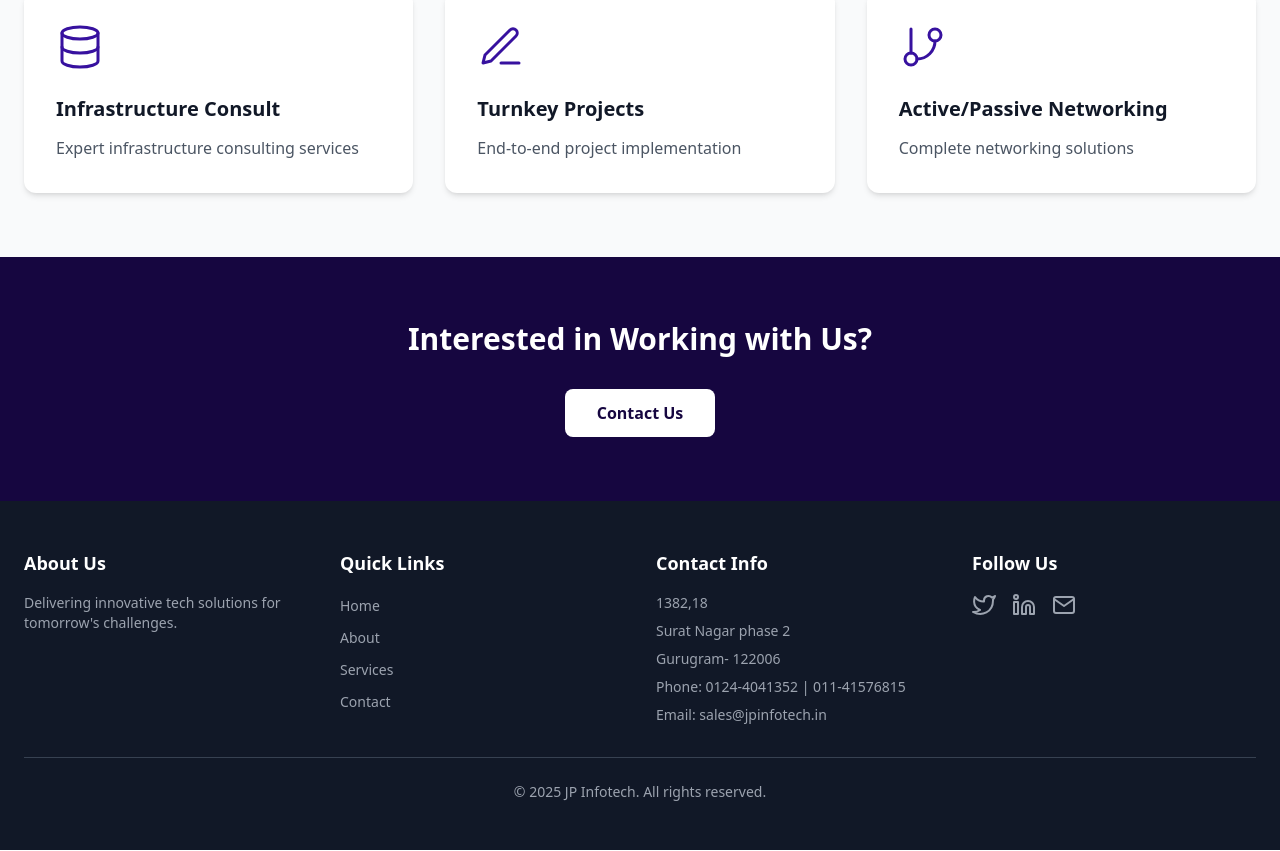
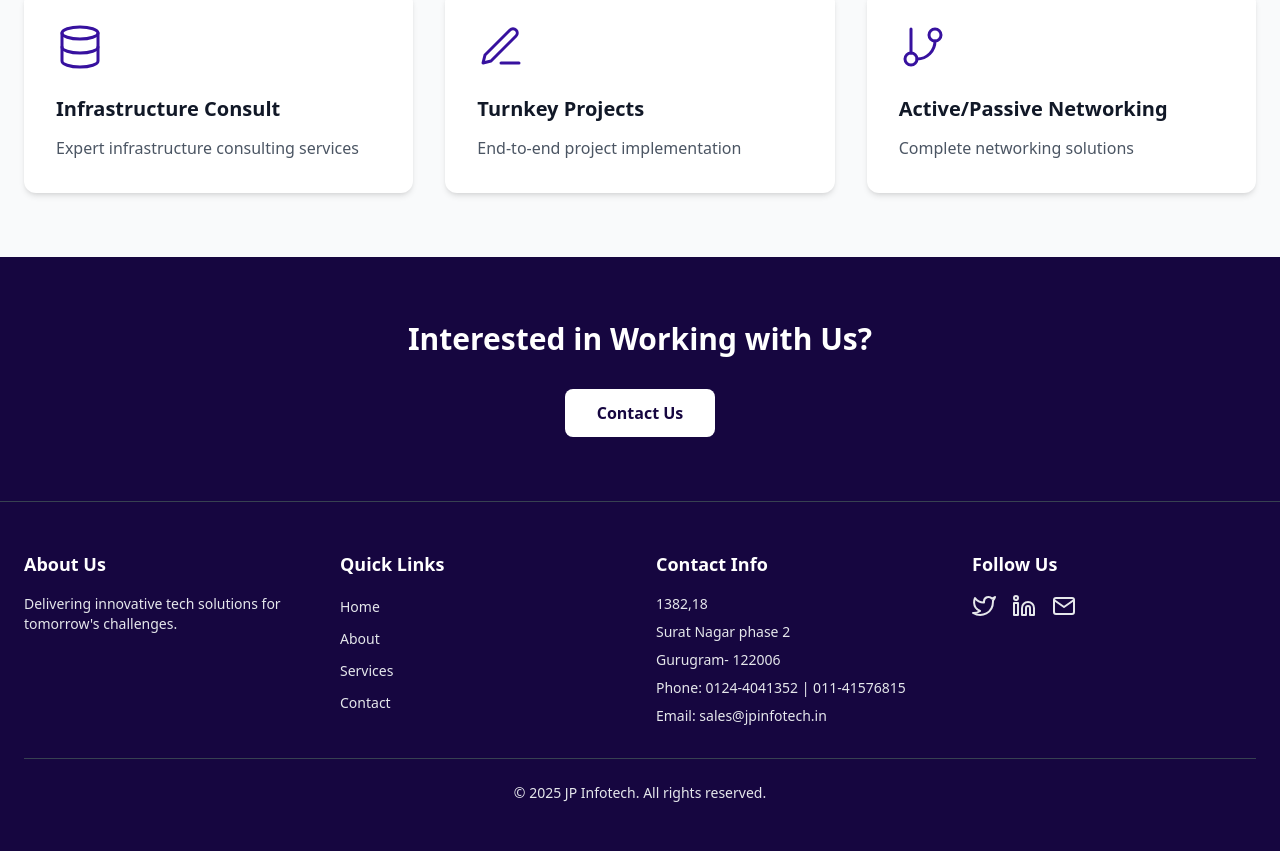
Before and after one commit to desirediv0/jb-infotech, a Next.js app: page / in a window 1280 px wide. Shown: the part 2039-2890 px from the top of the page. Built offline with nearby package versions, Linux system fonts and the light colour scheme.

Commit message:
Update background colors in About, Contact, and Services pages; enhance Footer and Stats section styles for improved visual consistency

```diff
--- a/src/app/about/page.js
+++ b/src/app/about/page.js
@@ -13,7 +13,7 @@ export default function About() {
                 buttonText="Explore Our Services"
                 buttonLink="/services"
                 imageSrc="/about.jpg"
-                backgroundColor="bg-gradient-to-r from-blue-100 to-purple-100"
+                backgroundColor="bg-gradient-to-r from-purple-100 to-[#cbb8fb]"
             />
 
             {/* Content Section */}
--- a/src/app/contact/page.js
+++ b/src/app/contact/page.js
@@ -9,7 +9,7 @@ export default function Contact() {
                 title="Contact Us"
                 description="Have questions or need assistance? Our team is ready to help."
                 imageSrc="/contact.jpg"
-                backgroundColor="bg-gradient-to-br from-blue-100 to-indigo-100"
+                backgroundColor="bg-gradient-to-r from-purple-100 to-[#cbb8fb]"
                 showbtn={false}
             />
 
--- a/src/app/services/page.js
+++ b/src/app/services/page.js
@@ -131,7 +131,7 @@ export default function Services() {
                 buttonText="Contact Us"
                 buttonLink="/contact"
                 imageSrc="/service.jpg"
-                backgroundColor="bg-gradient-to-br from-blue-100 to-indigo-100"
+                backgroundColor="bg-gradient-to-r from-purple-100 to-[#cbb8fb]"
             />
 
             {/* Services Grid */}
--- a/src/components/Footer.js
+++ b/src/components/Footer.js
@@ -3,13 +3,13 @@ import { FiLinkedin, FiMail, FiTwitter } from 'react-icons/fi';
 
 const Footer = () => {
     return (
-        <footer className="bg-gray-900 text-white">
+        <footer className="bg-[#160640] text-white border-t border-gray-700">
             <div className="max-w-7xl mx-auto px-6 py-12">
                 <div className="grid grid-cols-1 md:grid-cols-4 gap-8">
                     {/* About Us */}
                     <div>
                         <h3 className="text-lg font-semibold mb-4">About Us</h3>
-                        <p className="text-gray-400 text-sm">
+                        <p className="text-gray-200 text-sm">
                             Delivering innovative tech solutions for tomorrow&apos;s challenges.
                         </p>
                     </div>
@@ -19,22 +19,22 @@ const Footer = () => {
                         <h3 className="text-lg font-semibold mb-4">Quick Links</h3>
                         <ul className="space-y-2">
                             <li>
-                                <Link href="/" className="text-gray-400 hover:text-white transition-colors text-sm">
+                                <Link href="/" className="text-gray-200 hover:text-white transition-colors text-sm">
                                     Home
                                 </Link>
                             </li>
                             <li>
-                                <Link href="/about" className="text-gray-400 hover:text-white transition-colors text-sm">
+                                <Link href="/about" className="text-gray-200 hover:text-white transition-colors text-sm">
                                     About
                                 </Link>
                             </li>
                             <li>
-                                <Link href="/services" className="text-gray-400 hover:text-white transition-colors text-sm">
+                                <Link href="/services" className="text-gray-200 hover:text-white transition-colors text-sm">
                                     Services
                                 </Link>
                             </li>
                             <li>
-                                <Link href="/contact" className="text-gray-400 hover:text-white transition-colors text-sm">
+                                <Link href="/contact" className="text-gray-200 hover:text-white transition-colors text-sm">
                                     Contact
                                 </Link>
                             </li>
@@ -44,7 +44,7 @@ const Footer = () => {
                     {/* Contact Info */}
                     <div>
                         <h3 className="text-lg font-semibold mb-4">Contact Info</h3>
-                        <div className="space-y-2 text-sm text-gray-400">
+                        <div className="space-y-2 text-sm text-gray-200">
                             <p>1382,18</p>
                             <p>Surat Nagar phase 2</p>
                             <p>Gurugram- 122006</p>
@@ -57,13 +57,13 @@ const Footer = () => {
                     <div>
                         <h3 className="text-lg font-semibold mb-4">Follow Us</h3>
                         <div className="flex space-x-4">
-                            <a href="#" className="text-gray-400 hover:text-white transition-colors">
+                            <a href="#" className="text-gray-200 hover:text-white transition-colors">
                                 <FiTwitter size={24} />
                             </a>
-                            <a href="#" className="text-gray-400 hover:text-white transition-colors">
+                            <a href="#" className="text-gray-200 hover:text-white transition-colors">
                                 <FiLinkedin size={24} />
                             </a>
-                            <a href="#" className="text-gray-400 hover:text-white transition-colors">
+                            <a href="#" className="text-gray-200 hover:text-white transition-colors">
                                 <FiMail size={24} />
                             </a>
                         </div>
@@ -72,7 +72,7 @@ const Footer = () => {
 
                 {/* Copyright */}
                 <div className="border-t border-gray-700 mt-8 pt-6 text-center">
-                    <p className="text-gray-400 text-sm">© 2025 JP Infotech. All rights reserved.</p>
+                    <p className="text-gray-200 text-sm">© 2025 JP Infotech. All rights reserved.</p>
                 </div>
             </div>
         </footer>
--- a/src/components/ReusableHero.js
+++ b/src/components/ReusableHero.js
@@ -77,7 +77,7 @@ const ReusableHero = ({
                         transition={{ duration: 0.8, ease: "easeOut", delay: 0.2 }}
                     >
                         <motion.div
-                            className="relative overflow-hidden rounded-xl shadow-2xl"
+                            className="relative overflow-hidden rounded shadow-2xl"
                             whileHover={{ scale: 1.02 }}
                             transition={{ duration: 0.3 }}
                         >
--- a/src/components/Stats.js
+++ b/src/components/Stats.js
@@ -11,7 +11,7 @@ const StatsSection = () => {
     return (
         <div>
             {/* Stats Section */}
-            <div className="bg-[#37119f] rounded-lg py-12">
+            <div className="bg-[#160640] rounded-lg py-12">
                 <div className="grid grid-cols-2 md:grid-cols-4 gap-8 text-center text-white max-w-7xl mx-auto ">
                     {stats.map((stat, index) => {
                         const IconComponent = stat.icon;
```
